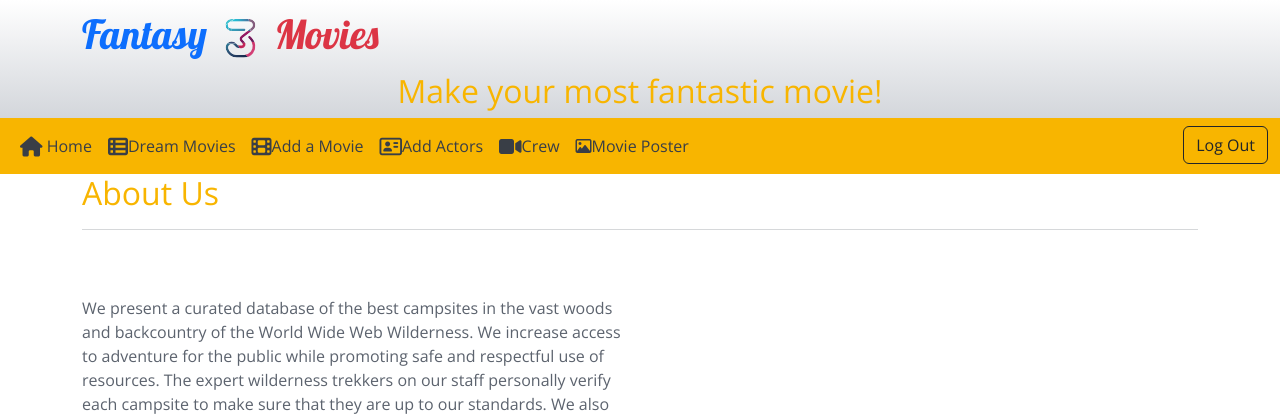
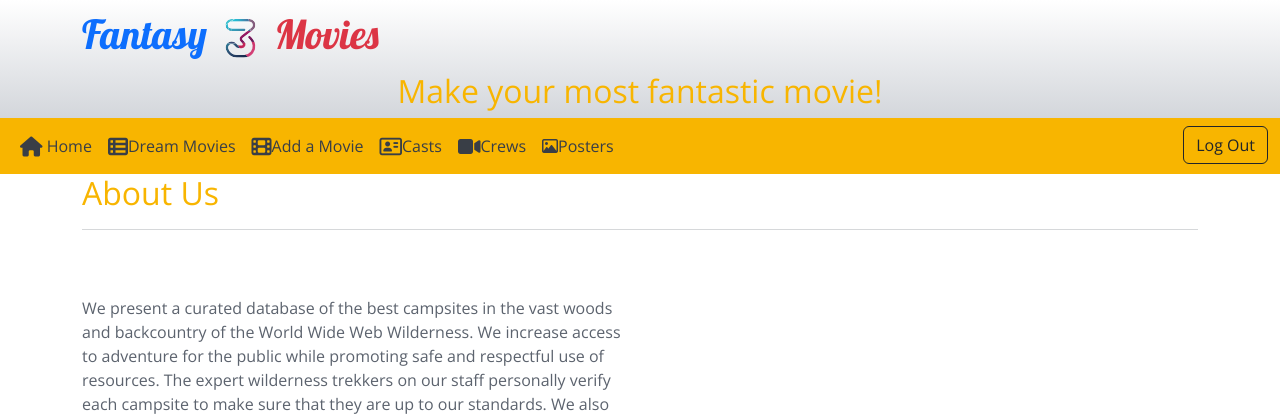
Before and after one commit to johnbean36/fantasy3movies, a Django app: page / in a window 1280 px wide. Shown: the top 418 px of the page. Run offline with Django 5.2, Linux system fonts and the light colour scheme; the visitor is signed in with stand-in values (Sample User, id 1); some libraries are stand-ins or nearby versions.

Commit message:
nav change

```diff
--- a/main_app/templates/base.html
+++ b/main_app/templates/base.html
@@ -43,9 +43,9 @@
                     {% if user.is_authenticated %}
                     <li class="nav-itme"><a class="nav-link" href="{% url 'index' %}"><i class="fa fa-th-list fa-lg"></i>Dream Movies</a></li>
                     <li class="nav-itme"><a class="nav-link" href="{% url 'add_movie' %}"><i class="fa fa-film fa-lg"></i>Add a Movie</a></li>
-                    <li class="nav-itme"><a class="nav-link" href="{% url 'actors' %}"><i class="fa fa-address-card-o fa-lg"></i>Add Actors</a></li>
-                    <li class="nav-itme"><a class="nav-link" href="{% url 'production' %}"><i class="fa fa-video fa-lg"></i>Crew</a></li>
-                    <li class="nav-itme"><a class="nav-link" href="{% url 'poster' %}"><i class="fa-regular fa-image"></i>Movie Poster</a></li>
+                    <li class="nav-itme"><a class="nav-link" href="{% url 'actors' %}"><i class="fa fa-address-card-o fa-lg"></i>Casts</a></li>
+                    <li class="nav-itme"><a class="nav-link" href="{% url 'production' %}"><i class="fa fa-video fa-lg"></i>Crews</a></li>
+                    <li class="nav-itme"><a class="nav-link" href="{% url 'poster' %}"><i class="fa-regular fa-image"></i>Posters</a></li>
                     <li class="nav-itme" id="logout-button" >
                     <li class="nav-itme">
                         <form id="logout-form" method="post" action="{% url 'logout' %}">
```
